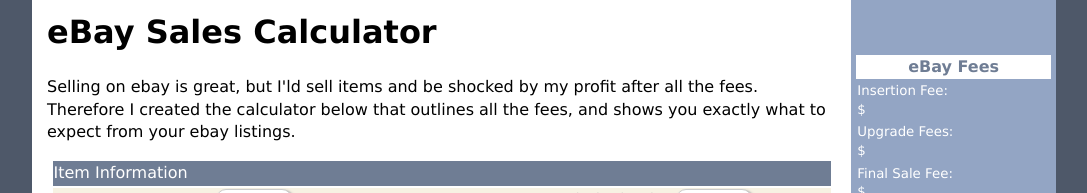
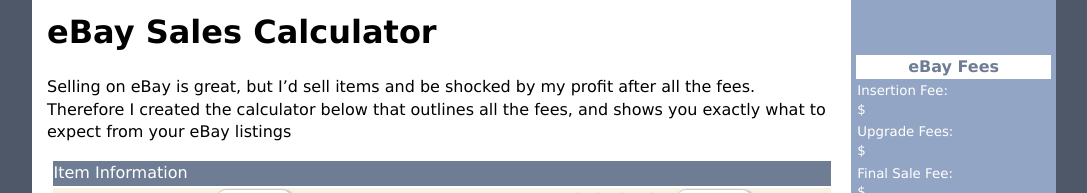
Before and after one commit to Bonnie93d/p3.bonniedowling.biz, a plain HTML site: page index.html in a window 1280 px wide. Shown: the top 193 px of the page, without its empty margins (96-1183 px from the left). Drawn offline with nearby package versions, Linux system fonts and the light colour scheme.

Commit message:
Corrected Typo

```diff
--- a/index.html
+++ b/index.html
@@ -79,7 +79,7 @@
     <!-- end .sidebar1 --></div>
   <div class="content">
     <h1>eBay Sales Calculator</h1>
-    <p>Selling on ebay is great, but I'ld sell items and be shocked by my profit after all the fees. Therefore I created the calculator below that outlines all the fees, and shows you exactly what to expect from your ebay listings. </p>
+    <p>Selling on eBay is great, but I’d sell items and be shocked by my profit after all the fees. Therefore I created the calculator below that outlines all the fees, and shows you exactly what to expect from your eBay listings</p>
     <table class='table1'>
       <tr>
         <td colspan="4" class="TableHeader">Item Information</td>
```
